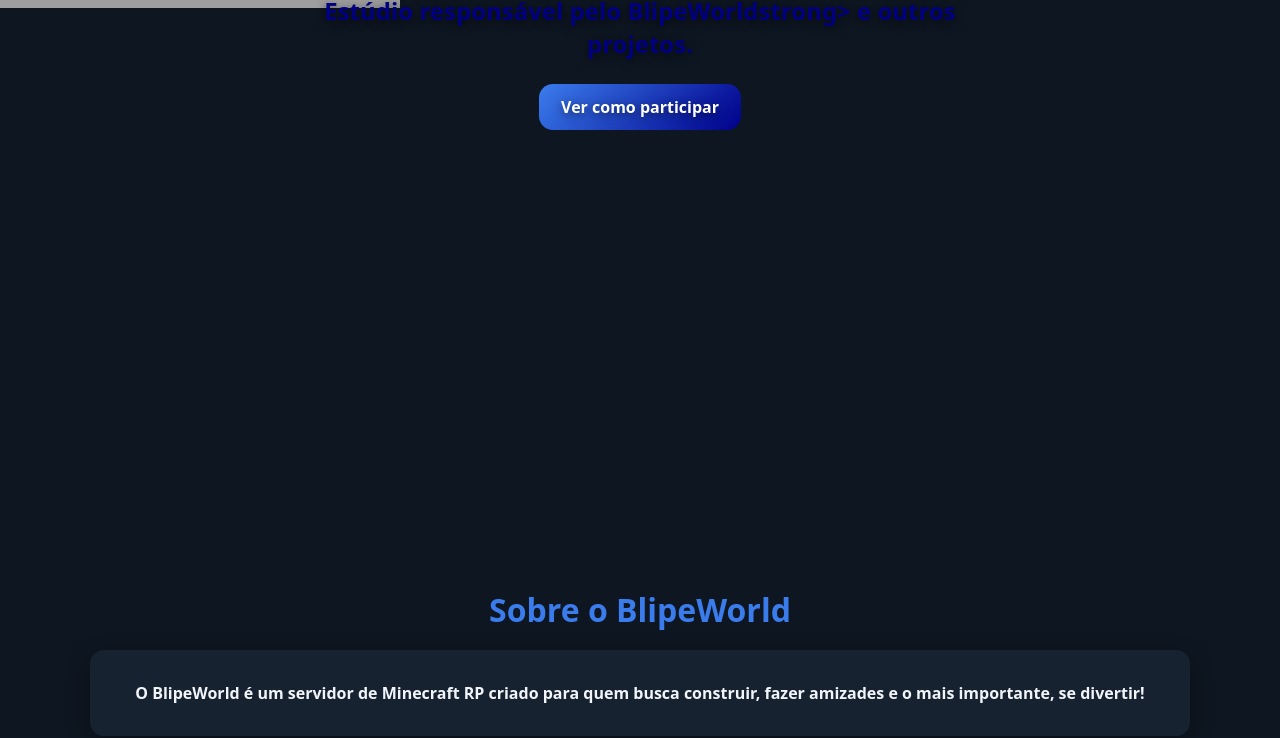
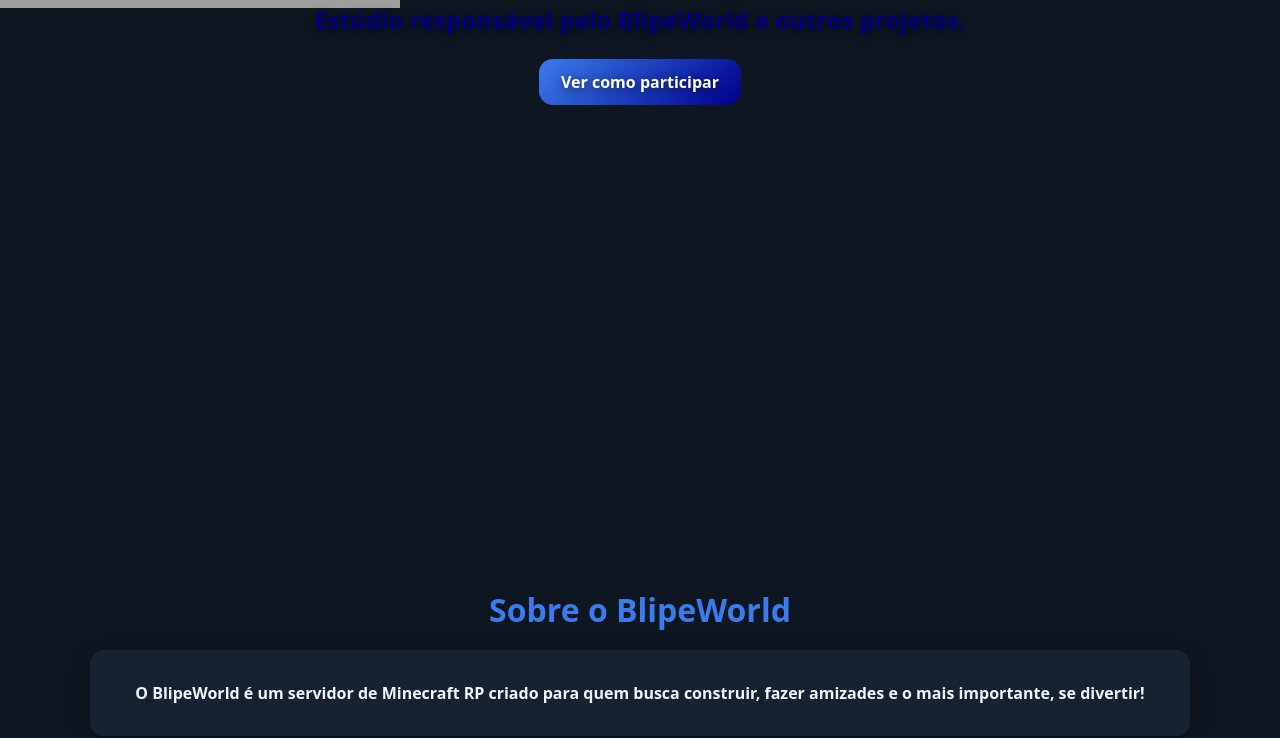
Before and after one commit to blipeworld/blipeworld.github.io, a plain HTML site: page index.htm in a window 1280 px wide. Shown: the part 362-1100 px from the top of the page. Drawn offline with Linux system fonts and the light colour scheme; grey boxes are pictures that could not be loaded.

Commit message:
Update index.htm

```diff
--- a/index.htm
+++ b/index.htm
@@ -205,7 +205,7 @@
       <div class="overlay"></div>
       <div class="inner">
         <h1>Bem-vindo a <strong>BlipeStudios<strong></h1>
-        <p class="lead">Estúdio responsável pelo <strong>BlipeWorld</strong>strong> e outros projetos.</p>
+        <p class="lead">Estúdio responsável pelo <strong>BlipeWorld</strong> e outros projetos.</p>
         <a class="btn" href="#ip">Ver como participar</a>
       </div>
     </section>
```
